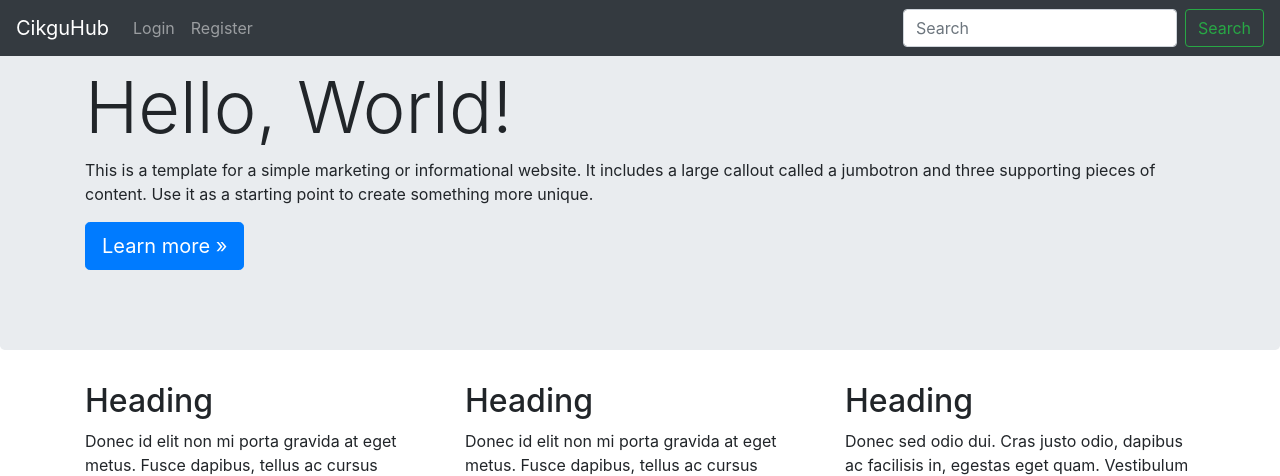
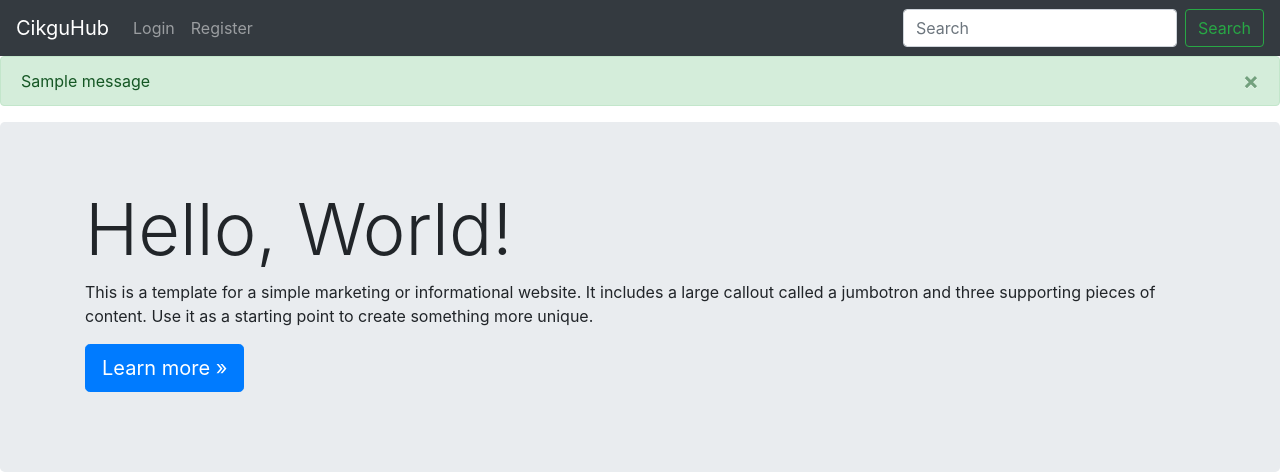
Before and after one commit to chriskok/cikguhub, a Django app: page / in a window 1280 px wide. Shown: the top 476 px of the page. Run offline with Django 4.2, Linux system fonts and the light colour scheme; tables that the repository leaves empty hold one stand-in row (values such as "Sample post"); one stand-in notice (Sample message) is shown; some libraries are stand-ins or nearby versions.

Commit message:
Added django message display

```diff
--- a/templates/base.html
+++ b/templates/base.html
@@ -22,7 +22,7 @@
     </head>
 <body>
 
-    <nav class="navbar navbar-expand-md navbar-dark fixed-top bg-dark">
+    <nav class="navbar navbar-expand-md navbar-dark bg-dark">
         <a class="navbar-brand" href="#">CikguHub</a>
         <button class="navbar-toggler" type="button" data-toggle="collapse" data-target="#navbarsExampleDefault"
             aria-controls="navbarsExampleDefault" aria-expanded="false" aria-label="Toggle navigation">
@@ -64,6 +64,17 @@
         </div>
     </nav>
 
+    {% for message in messages %}
+        <div class="container-fluid p-0">
+            <div class="alert {{ message.tags }} alert-dismissible" role="alert" >
+                <button type="button" class="close" data-dismiss="alert" aria-label="Close">
+                <span aria-hidden="True">&times;</span>
+                </button>
+                {{ message }}
+            </div>
+        </div>
+    {% endfor %}
+
     {% block content %}
     {% endblock %}
 </body>
```
Also changed, not shown: cikguhub/settings.py (+10 -0 lines).
